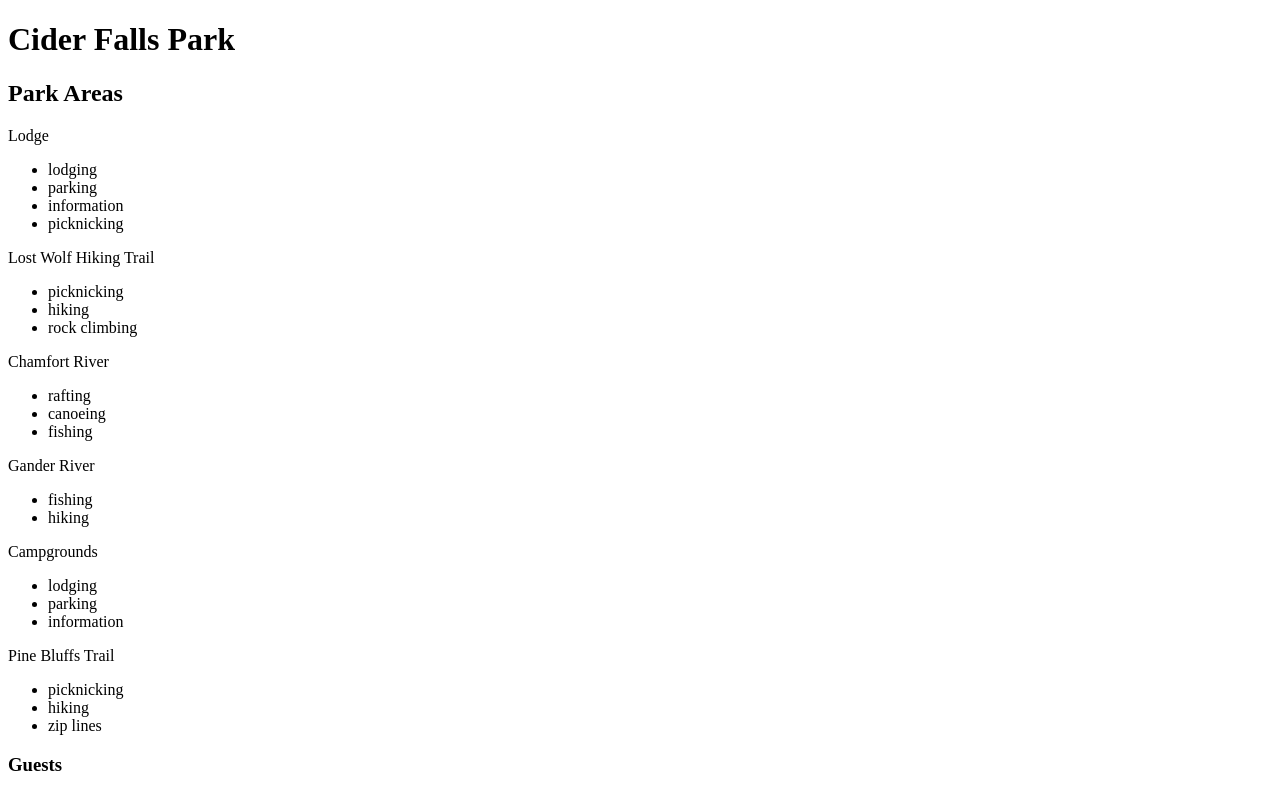
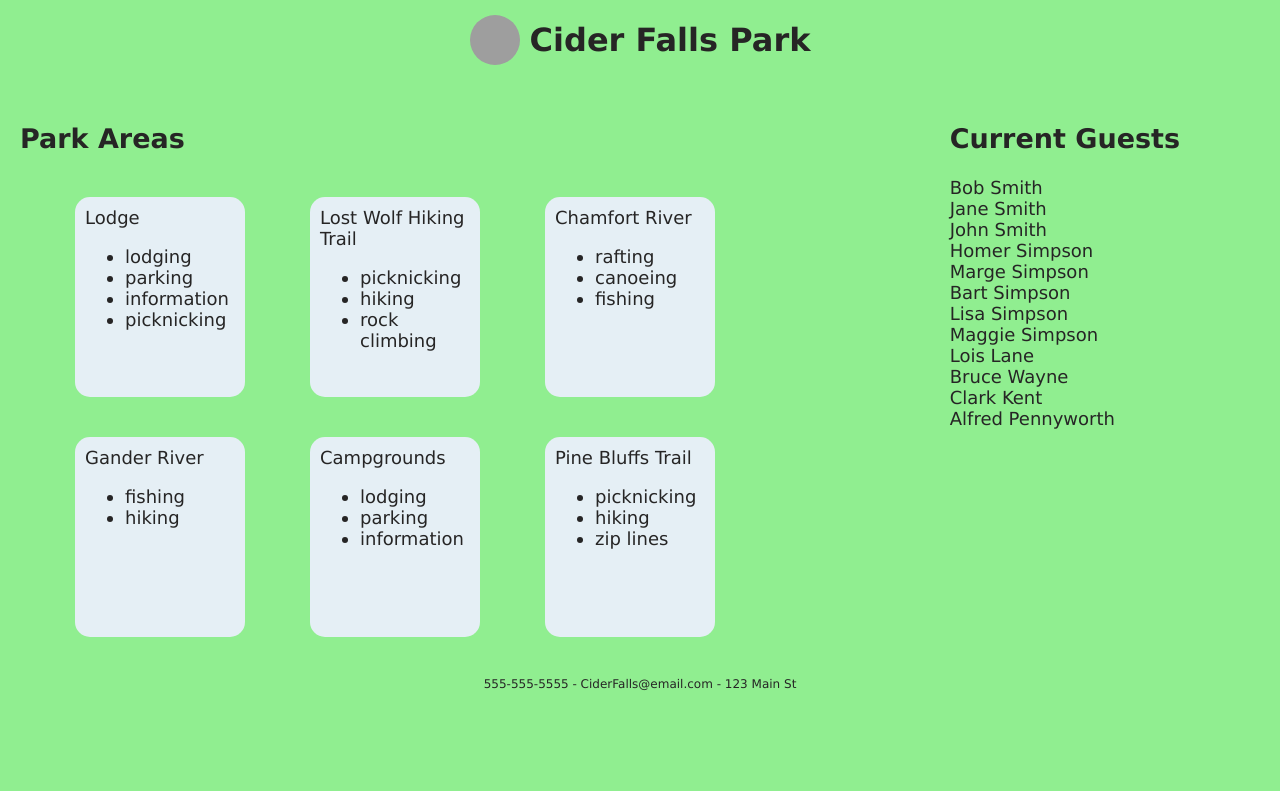
Before and after one commit to yelenacox/cider-falls, a plain HTML site: page index.html in a window 1280 px wide. Shown: the top 791 px of the page. Drawn offline with Linux system fonts and the light colour scheme; grey boxes are pictures that could not be loaded.

Commit message:
Styled Cider Falls and added click event to areas

```diff
--- a/index.html
+++ b/index.html
@@ -7,6 +7,10 @@
     </head>
 
     <body>
+        <header class="pageHeader">
+            <img src="https://freedesignfile.com/upload/2016/08/Green-park-logo-vectors-set-04.jpg">
+            <h1>Cider Falls Park</h1>
+        </header>
         <main id="container">
 
         </main>
--- a/main.css
+++ b/main.css
@@ -0,0 +1,63 @@
+body {
+    font-family: Verdana, Geneva, Tahoma, sans-serif;
+    color: rgb(38, 37, 37);
+    background: lightgreen;
+    margin: 0;
+}
+
+.main {
+    display: flex;
+    font-size: 18px;
+}
+
+.pageHeader {
+    display: flex;
+    flex-direction: row;
+    justify-content: center;
+    margin-bottom: 20px;
+}
+
+img {
+    width: 50px;
+    height: 50px;
+    border-radius: 50px;
+    margin: 15px 10px 0 0;
+}
+
+.park-areas {
+    margin-left: 20px;
+    max-width: 750px;
+    min-width: 750px;
+}
+
+.card {
+    display: flex;
+    flex-flow: row wrap;
+    row-gap: 40px;
+    column-gap: 50px;
+    justify-content: space-evenly;
+    margin: 20px;
+    padding: 20px;
+}
+
+#area--1, #area--2, #area--3, #area--4, #area--5, #area--6 {
+    border-radius: 15px;
+    height: 180px;
+    background: rgb(229, 239, 245);
+    padding: 10px;
+    width: 150px;
+}
+
+.guests {
+    width: 40%;
+    display: flex;
+    flex-direction: column;
+    align-items: end;
+    padding-right: 100px;
+}
+
+.footer {
+    text-align: center;
+    font-size: 12px;
+    margin-bottom: 20px;
+}
--- a/scripts/areas.js
+++ b/scripts/areas.js
@@ -1,10 +1,43 @@
 //import areas function from database.js
-import { getAreas, getServices, getServicesInAreas } from "./database.js"
+import { getAreas, getServices, getServicesInAreas, getGuestsInArea } from "./database.js"
 
 //set return of getAreas equal to a variable
 const areas = getAreas()
 const services = getServices()
 const allAreaServices = getServicesInAreas()
+const areaGuests = getGuestsInArea()
+
+
+document.addEventListener(
+    "click",
+    (clickEvent) => {
+        const itemClicked = clickEvent.target
+        if (itemClicked.id.startsWith("area")) {
+            const [, areaPrimaryKey] = itemClicked.id.split("--")
+            for (const area of areas) {
+                if (area.id === parseInt(areaPrimaryKey)) {
+                    const totalGuests = filterAreaByGuests(area)
+                    if (totalGuests > 1 || totalGuests === 0) {
+                        window.alert(`There are ${totalGuests} guests in this area`)
+                    } else if (totalGuests === 1){
+                        window.alert(`There is 1 guest in this area`)
+                    }
+                }
+            }
+        }
+    }
+)
+
+const filterAreaByGuests = (area) => {
+    let parkGuests = 0
+    for (const inArea of areaGuests) {
+        // for (const guest of currentGuests) {
+        if (inArea.areaId === area.id) {
+            parkGuests++
+        }
+    }
+    return parkGuests
+}
 
 //function to find all services available in a single area
 const filterAreaServices = (area) => {
--- a/scripts/main.js
+++ b/scripts/main.js
@@ -8,20 +8,27 @@ const mainContainer = document.querySelector("#container")
 
 //Main HTML for the site, with values interpolated where they will need to be displayed
 const applicationHTML = `
-<h1>Cider Falls Park</h1>
+<section class="main">
 <article class="park-areas">
     <section class="detail--column list details__areas">
-        <h2>Park Areas</h2>
-        ${parkAreas()}
-    </section>
+        <h2 class="park-area-heading">Park Areas</h2>
+        <div class="cards">
+        <div class="card">${parkAreas()}</div></div>
+        </div>
 </article>
 
 <article class="guests">
 <section class="detail--column--orders">
-<h1>Guests</h1>
+<h2 class="guest-heading">Current Guests</h2>
     ${guestList()}
     </section>
 </article>
+</section>
+
+<article class="footer">
+555-555-5555 - CiderFalls@email.com - 123 Main St
+</footer>
+
 `
 
 mainContainer.innerHTML = applicationHTML
```
